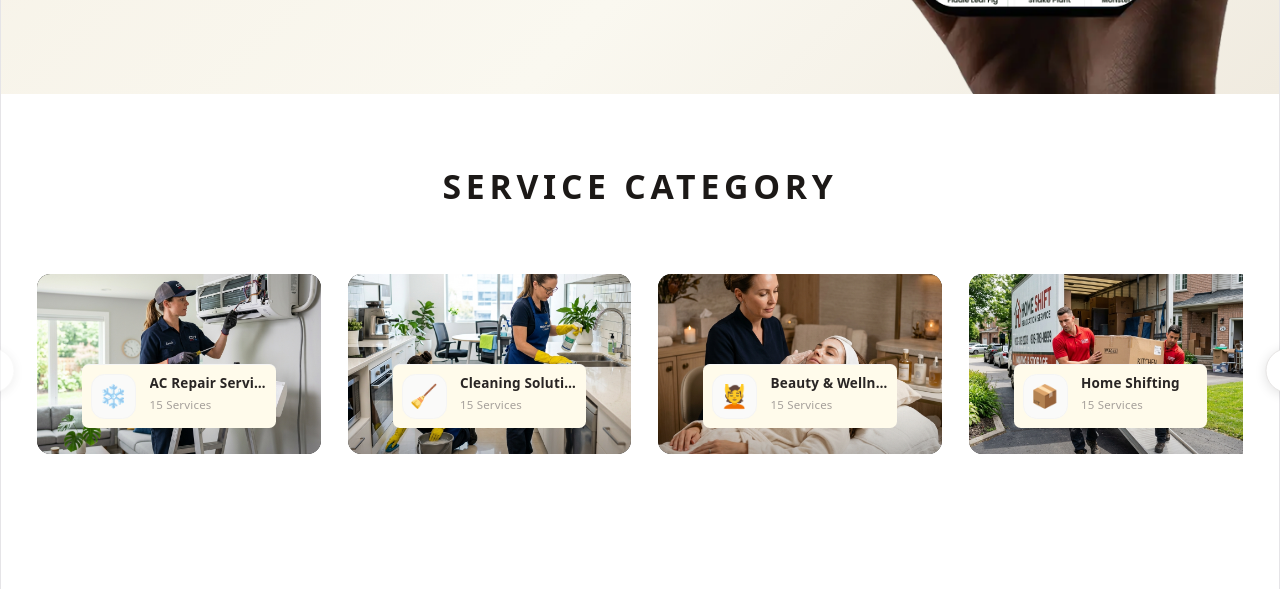
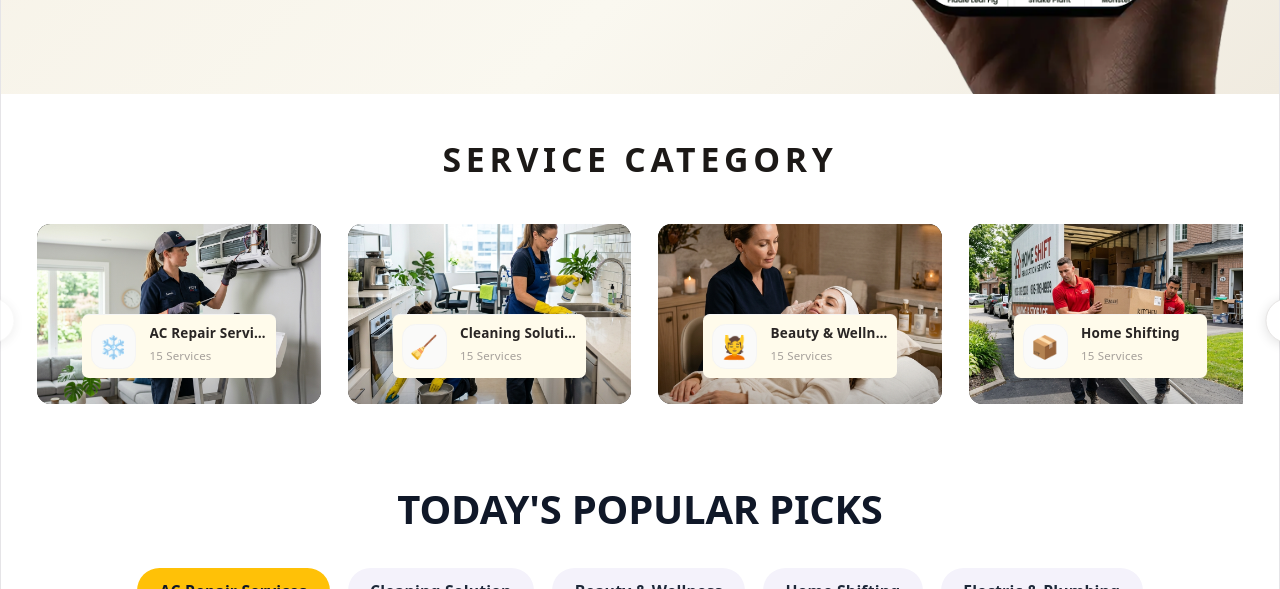
Before and after one commit to mdwasimdev1/service-management-frontend, a React (Vite) app: page / in a window 1280 px wide. Shown: the part 660-1249 px from the top of the page. Built offline with nearby package versions, Linux system fonts and the light colour scheme.

Commit message:
Fixed issue

```diff
--- a/src/components/section/service-category/ServiceCategorySection.tsx
+++ b/src/components/section/service-category/ServiceCategorySection.tsx
@@ -104,7 +104,7 @@ export default function ServiceCategorySection() {
   };
 
   return (
-    <section className="py-16 bg-white">
+    <section className="py-10 bg-white">
       <div className="max-w-7xl mx-auto px-4 sm:px-6 lg:px-8">
 
         {/* ── Section title ─────────────────────────────────────────────── */}
@@ -116,7 +116,7 @@ export default function ServiceCategorySection() {
           className="text-center mb-10"
         >
           <h2
-            className="uppercase inline-flex flex-col items-center gap-2 text-stone-900 pb-5"
+            className="uppercase inline-flex flex-col items-center gap-2 text-stone-900"
             style={{
               fontSize: "1.875rem",       /* 30px — text-3xl */
               fontWeight: 800,            /* extrabold — overrides global h2 font-weight:500 */
--- a/src/components/section/services/PopularPicks.tsx
+++ b/src/components/section/services/PopularPicks.tsx
@@ -90,7 +90,7 @@ const PopularPicks = () => {
   const [activeCategory, setActiveCategory] = useState('AC Repair Services');
 
   return (
-    <section className="py-20 bg-white">
+    <section className="py-5 bg-white">
       <div className="container mx-auto px-4 md:px-6 lg:px-8 max-w-7xl">
 
         {/* Header */}
```
Also changed, not shown: src/pages/HomePage.tsx (+5 -5 lines).
